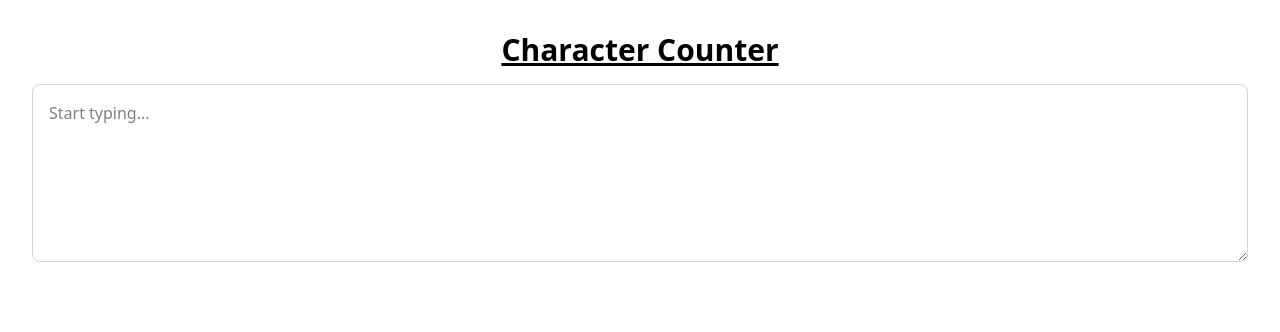
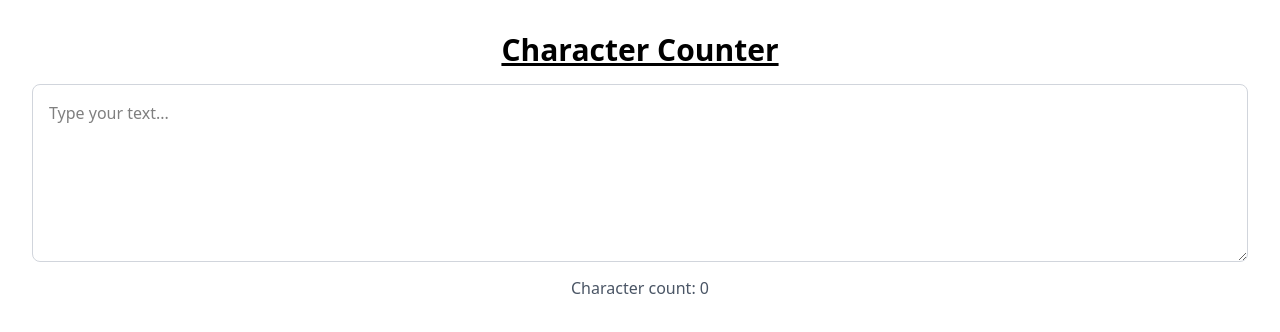
Before and after one commit to millan-figueroa-pscoursework/lab-9.2-character-counter, a React (Vite) app: page / in a window 1280 px wide. Shown: the top 332 px of the page. Built offline with nearby package versions, Linux system fonts and the light colour scheme.

Commit message:
Imports useState, corrects import path, integrates TextInput component with parent state and displays character count.

```diff
--- a/src/App.tsx
+++ b/src/App.tsx
@@ -1,11 +1,27 @@
 import "./index.css";
+import { useState } from "react";
 import { TextInput } from "./components/TextInput/TextInput";
 
 function App() {
+  // holds typed value, updates value, initializes to empty string
+  const [text, setText] = useState("");
+
+  // tells TextInput component how to update state in parent
+  const handleTextChange = (value: string) => {
+    setText(value);
+  };
+
   return (
     <>
       <h1 className="text-3xl font-bold underline mb-4">Character Counter</h1>
-      <TextInput />
+      <TextInput
+        // updates parent state w new text
+        onTextChange={handleTextChange}
+        placeholder="Type your text..."
+        initialValue=""
+      />
+      {/* displays character count by using .length */}
+      <p className="mt-2 text-gray-600">Character count: {text.length}</p>
     </>
   );
 }
```
